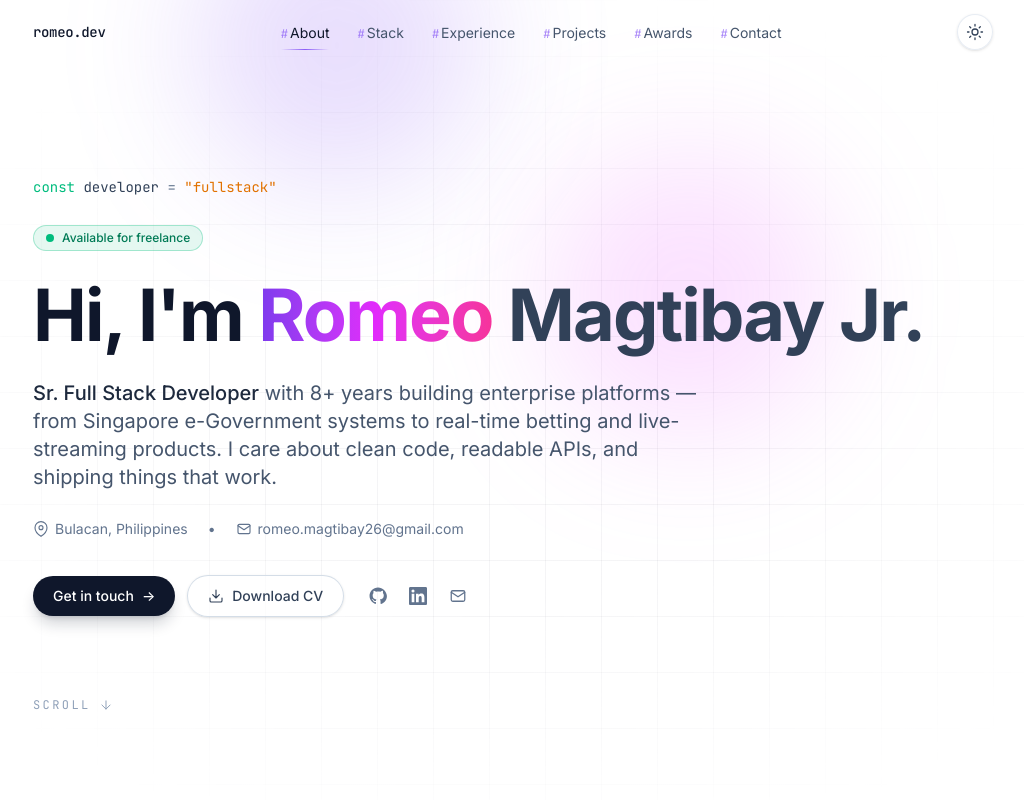
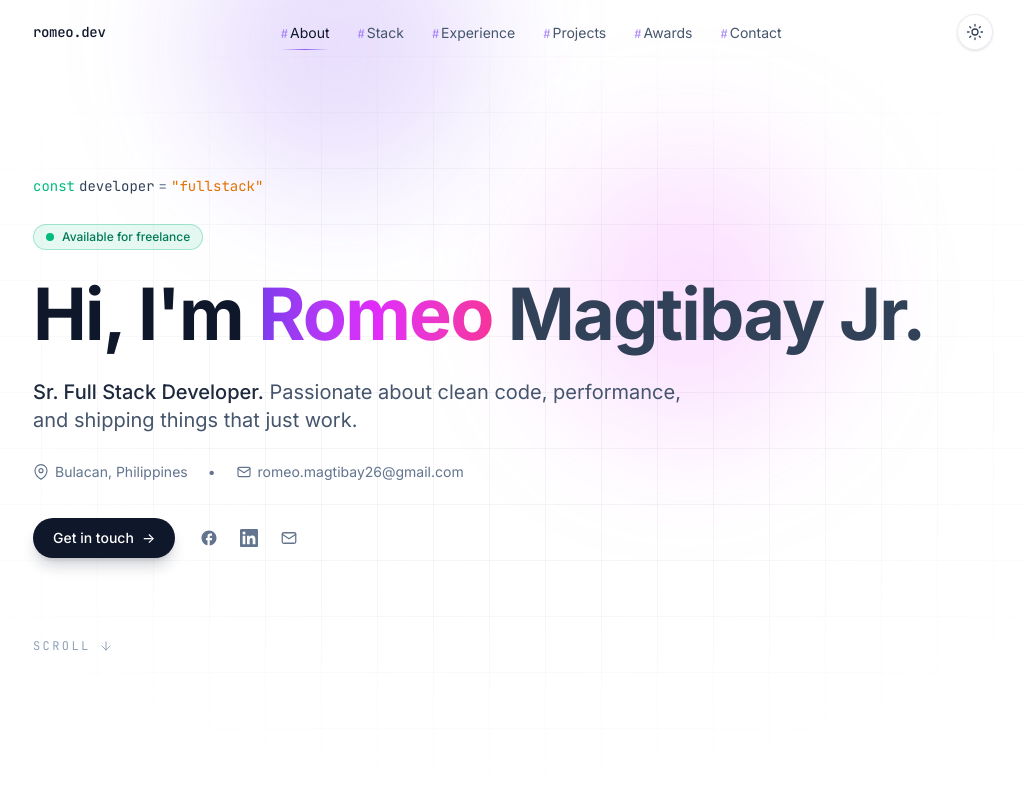
Before and after one commit to romeomagtibay/romeomagtibay.github.io, a React (Vite) app: page / in a window 1280 px wide. Shown: the top 800 px of the page, without its empty margins (127-1151 px from the left). Built offline with nearby package versions, Linux system fonts and the light colour scheme.

Commit message:
fix: data adjustments and some ui improvements

```diff
--- a/src/components/About.tsx
+++ b/src/components/About.tsx
@@ -35,7 +35,6 @@ export function About() {
                   </span>
                 }
               />
-              <Row label="Experience" value="8+ years" />
               <Row
                 label="Education"
                 value={
--- a/src/components/Contact.tsx
+++ b/src/components/Contact.tsx
@@ -1,6 +1,6 @@
 import { profile } from "../data/portfolio";
 import {
-  GitHubIcon,
+  FacebookIcon,
   LinkedInIcon,
   MailIcon,
   PhoneIcon,
@@ -13,6 +13,11 @@ type Channel = {
   href: string;
   Icon: React.ComponentType<React.SVGProps<SVGSVGElement>>;
 };
+
+// Strip the protocol/www
+function stripUrl(url: string) {
+  return url.replace(/^https?:\/\/(www\.)?/, "");
+}
 
 export function Contact() {
   const channels: Channel[] = [
@@ -29,16 +34,16 @@ export function Contact() {
       Icon: PhoneIcon,
     },
     {
-      label: "GitHub",
-      value: "github.com/romeomagtibay",
-      href: profile.github,
-      Icon: GitHubIcon,
+      label: "LinkedIn",
+      value: stripUrl(profile.linkedin),
+      href: profile.linkedin,
+      Icon: LinkedInIcon,
     },
     {
-      label: "LinkedIn",
-      value: "linkedin.com/in/romeomagtibay",
-      href: profile.linkedin,
-      Icon: LinkedInIcon,
+      label: "Facebook",
+      value: stripUrl(profile.facebook),
+      href: profile.facebook,
+      Icon: FacebookIcon,
     },
   ];
 
@@ -46,13 +51,13 @@ export function Contact() {
     <section id="contact" className="container-page section-pad">
       <SectionHeader index="06" file="contact.json" title="Get in touch" />
 
-      <div className="reveal overflow-hidden rounded-3xl border border-slate-200/80 bg-gradient-to-br from-white via-white to-brand-50/40 p-8 shadow-sm backdrop-blur-sm dark:border-slate-800/80 dark:from-slate-900/60 dark:via-slate-900/40 dark:to-brand-900/20 sm:p-10">
-        <div className="grid gap-10 md:grid-cols-2 md:items-center">
-          <div>
-            <h3 className="text-2xl font-semibold tracking-tight text-slate-900 dark:text-white sm:text-3xl">
+      <div className="reveal overflow-hidden rounded-2xl border border-slate-200/80 bg-gradient-to-br from-white via-white to-brand-50/40 p-4 shadow-sm backdrop-blur-sm dark:border-slate-800/80 dark:from-slate-900/60 dark:via-slate-900/40 dark:to-brand-900/20 sm:rounded-3xl sm:p-8 md:p-10">
+        <div className="grid gap-6 md:grid-cols-2 md:items-center md:gap-10">
+          <div className="min-w-0">
+            <h3 className="text-xl font-semibold tracking-tight text-slate-900 dark:text-white sm:text-2xl md:text-3xl">
               Have a project in mind?
             </h3>
-            <p className="mt-3 text-base text-slate-600 dark:text-slate-400">
+            <p className="mt-3 text-sm text-slate-600 dark:text-slate-400 sm:text-base">
               I'm currently full-time, but actively taking on{" "}
               <span className="font-medium text-slate-900 dark:text-slate-200">
                 freelance work
@@ -61,49 +66,45 @@ export function Contact() {
               modernization, or full builds. Drop a message and let's chat.
             </p>
 
-            <div className="mt-6 flex flex-wrap gap-3">
+            <div className="mt-5 flex flex-wrap gap-3 sm:mt-6">
               <a
                 href={`mailto:${profile.email}`}
-                className="group inline-flex items-center gap-2 rounded-full bg-slate-900 px-5 py-2.5 text-sm font-medium text-white shadow-lg shadow-slate-900/20 transition hover:bg-slate-800 dark:bg-white dark:text-slate-900 dark:hover:bg-slate-100"
+                className="group inline-flex items-center gap-2 rounded-full bg-slate-900 px-4 py-2 text-sm font-medium text-white shadow-lg shadow-slate-900/20 transition hover:bg-slate-800 dark:bg-white dark:text-slate-900 dark:hover:bg-slate-100 sm:px-5 sm:py-2.5"
               >
                 Send an email
-                <span aria-hidden="true" className="transition group-hover:translate-x-0.5">
+                <span
+                  aria-hidden="true"
+                  className="transition group-hover:translate-x-0.5"
+                >
                   →
                 </span>
-              </a>
-              <a
-                href={profile.resumeUrl}
-                download
-                className="inline-flex items-center gap-2 rounded-full border border-slate-300/80 bg-white/60 px-5 py-2.5 text-sm font-medium text-slate-700 shadow-sm transition hover:border-brand-400 hover:text-brand-600 dark:border-slate-700/80 dark:bg-slate-900/40 dark:text-slate-300 dark:hover:border-brand-400 dark:hover:text-brand-300"
-              >
-                Download CV
               </a>
             </div>
           </div>
 
-          <ul className="space-y-2">
+          <ul className="min-w-0 space-y-2">
             {channels.map((c) => (
-              <li key={c.label}>
+              <li key={c.label} className="min-w-0">
                 <a
                   href={c.href}
                   target={c.href.startsWith("http") ? "_blank" : undefined}
                   rel="noreferrer noopener"
-                  className="group flex items-center gap-4 rounded-xl border border-transparent bg-white/80 p-4 transition hover:border-brand-300/60 hover:shadow-sm dark:bg-slate-900/40 dark:hover:border-brand-400/40"
+                  className="group flex w-full min-w-0 items-center gap-3 rounded-xl border border-transparent bg-white/80 p-2.5 transition hover:border-brand-300/60 hover:shadow-sm dark:bg-slate-900/40 dark:hover:border-brand-400/40 sm:gap-4 sm:p-4"
                 >
-                  <span className="inline-flex h-10 w-10 flex-none items-center justify-center rounded-lg bg-gradient-to-br from-brand-500/15 to-fuchsia-500/15 text-brand-600 dark:text-brand-300">
-                    <c.Icon style={{ width: 18, height: 18 }} />
+                  <span className="inline-flex h-8 w-8 flex-none items-center justify-center rounded-lg bg-gradient-to-br from-brand-500/15 to-fuchsia-500/15 text-brand-600 dark:text-brand-300 sm:h-10 sm:w-10">
+                    <c.Icon className="h-4 w-4 sm:h-[18px] sm:w-[18px]" />
                   </span>
-                  <div className="min-w-0">
-                    <div className="font-mono text-[11px] uppercase tracking-[0.18em] text-slate-400 dark:text-slate-500">
+                  <div className="min-w-0 flex-1">
+                    <div className="font-mono text-[10px] uppercase tracking-[0.18em] text-slate-400 dark:text-slate-500 sm:text-[11px]">
                       {c.label}
                     </div>
-                    <div className="truncate text-sm font-medium text-slate-800 transition group-hover:text-brand-600 dark:text-slate-200 dark:group-hover:text-brand-300">
+                    <div className="truncate text-[13px] font-medium text-slate-800 transition group-hover:text-brand-600 dark:text-slate-200 dark:group-hover:text-brand-300 sm:text-sm">
                       {c.value}
                     </div>
                   </div>
                   <span
                     aria-hidden="true"
-                    className="ml-auto text-slate-400 transition group-hover:translate-x-0.5 group-hover:text-brand-500 dark:text-slate-600"
+                    className="hidden flex-none text-slate-400 transition group-hover:translate-x-0.5 group-hover:text-brand-500 dark:text-slate-600 sm:inline"
                   >
                     →
                   </span>
--- a/src/components/Experience.tsx
+++ b/src/components/Experience.tsx
@@ -29,7 +29,7 @@ export function Experience() {
             </span>
 
             <div className="rounded-2xl border border-slate-200/80 bg-white/60 p-5 shadow-sm backdrop-blur-sm transition hover:border-brand-400/50 hover:shadow-md dark:border-slate-800/80 dark:bg-slate-900/40 dark:hover:border-brand-400/40 sm:p-6">
-              <div className="flex flex-wrap items-baseline justify-between gap-2">
+              <div className="flex flex-col gap-1 sm:flex-row sm:flex-wrap sm:items-baseline sm:justify-between sm:gap-2">
                 <h3 className="text-lg font-semibold text-slate-900 dark:text-white">
                   {exp.role}
                 </h3>
--- a/src/components/Hero.tsx
+++ b/src/components/Hero.tsx
@@ -1,8 +1,7 @@
 import { profile } from "../data/portfolio";
 import {
   ArrowDownIcon,
-  DownloadIcon,
-  GitHubIcon,
+  FacebookIcon,
   LinkedInIcon,
   MailIcon,
   MapPinIcon,
@@ -31,16 +30,18 @@ export function Hero() {
       <div className="container-page">
         <div className="flex flex-col items-start gap-6 sm:gap-7">
           {/* Console line */}
-          <div className="font-mono text-sm text-slate-500 dark:text-slate-500 animate-fade-up">
+          <div className="inline-flex items-center font-mono text-sm text-slate-500 dark:text-slate-500 animate-fade-up">
             <span className="text-emerald-500 dark:text-emerald-400">
               const
-            </span>{" "}
-            <span className="text-slate-700 dark:text-slate-300">developer</span>{" "}
-            <span>=</span>{" "}
-            <span className="text-amber-600 dark:text-amber-300">
+            </span>
+            <span className="ml-1 text-slate-700 dark:text-slate-300">
+              developer
+            </span>
+            <span className="ml-1">=</span>
+            <span className="ml-1 text-amber-600 dark:text-amber-300">
               "fullstack"
             </span>
-            <span className="animate-blink ml-0.5 inline-block h-4 w-[2px] -translate-y-[2px] bg-slate-700 dark:bg-slate-300" />
+            <span className="animate-blink ml-1 inline-block h-3.5 w-[2px] bg-slate-700 dark:bg-slate-300" />
           </div>
 
           {/* Status pills */}
@@ -72,11 +73,9 @@ export function Hero() {
             style={{ animationDelay: "200ms" }}
           >
             <span className="font-medium text-slate-800 dark:text-slate-200">
-              {profile.role}
+              {profile.role}.
             </span>{" "}
-            with 8+ years building enterprise platforms — from Singapore
-            e-Government systems to real-time betting and live-streaming products.
-            I care about clean code, readable APIs, and shipping things that work.
+            {profile.tagline}
           </p>
 
           {/* Meta */}
@@ -112,20 +111,21 @@ export function Hero() {
                 →
               </span>
             </a>
-            <a
+            {/* <a
               href={profile.resumeUrl}
               download
               className="inline-flex items-center gap-2 rounded-full border border-slate-300/80 bg-white/60 px-5 py-2.5 text-sm font-medium text-slate-700 shadow-sm transition hover:border-brand-400 hover:text-brand-600 dark:border-slate-700/80 dark:bg-slate-900/40 dark:text-slate-300 dark:hover:border-brand-400 dark:hover:text-brand-300"
             >
               <DownloadIcon style={{ width: 16, height: 16 }} />
               Download CV
-            </a>
+            </a> */}
+            {/* Disable Download CV button for now */}
 
             <div className="ml-1 flex items-center gap-1">
               <SocialIcon
-                href={profile.github}
-                label="GitHub"
-                Icon={GitHubIcon}
+                href={profile.facebook}
+                label="Facebook"
+                Icon={FacebookIcon}
               />
               <SocialIcon
                 href={profile.linkedin}
--- a/src/components/Icons.tsx
+++ b/src/components/Icons.tsx
@@ -47,6 +47,14 @@ export function LinkedInIcon(props: SVGProps<SVGSVGElement>) {
   return (
     <svg viewBox="0 0 24 24" fill="currentColor" {...props}>
       <path d="M20.45 20.45h-3.55v-5.57c0-1.33-.02-3.04-1.85-3.04-1.85 0-2.13 1.45-2.13 2.94v5.67H9.36V9h3.41v1.56h.05c.48-.91 1.65-1.85 3.4-1.85 3.64 0 4.31 2.4 4.31 5.51v6.23zM5.34 7.43a2.06 2.06 0 1 1 0-4.12 2.06 2.06 0 0 1 0 4.12zM7.12 20.45H3.56V9h3.56v11.45zM22.22 0H1.77C.79 0 0 .77 0 1.72v20.56C0 23.23.79 24 1.77 24h20.45c.98 0 1.78-.77 1.78-1.72V1.72C24 .77 23.2 0 22.22 0z" />
+    </svg>
+  );
+}
+
+export function FacebookIcon(props: SVGProps<SVGSVGElement>) {
+  return (
+    <svg viewBox="0 0 24 24" fill="currentColor" {...props}>
+      <path d="M22 12c0-5.52-4.48-10-10-10S2 6.48 2 12c0 4.84 3.44 8.87 8 9.8V15H8v-3h2V9.5C10 7.57 11.57 6 13.5 6H16v3h-2c-.55 0-1 .45-1 1v2h3v3h-3v6.95c5.05-.5 9-4.76 9-9.95z" />
     </svg>
   );
 }
--- a/src/components/Navbar.tsx
+++ b/src/components/Navbar.tsx
@@ -73,7 +73,7 @@ export function Navbar({ theme, onToggleTheme }: Props) {
           href="#top"
           className="group flex items-center gap-2 font-mono text-sm font-medium tracking-tight text-slate-900 dark:text-slate-100"
         >
-          <span className="hidden sm:inline">romeo.dev</span>
+          <span>romeo.dev</span>
         </a>
 
         <ul className="hidden items-center gap-1 md:flex">
--- a/src/data/portfolio.ts
+++ b/src/data/portfolio.ts
@@ -1,13 +1,12 @@
 export const profile = {
   name: "Romeo Magtibay Jr.",
   role: "Sr. Full Stack Developer",
-  tagline:
-    "Building scalable, maintainable web applications with clean architecture and pragmatic engineering.",
+  tagline: "Passionate about clean code, performance, and shipping things that just work.",
   location: "Bulacan, Philippines",
   email: "romeo.magtibay26@gmail.com",
   phone: "+63 909 696 3041",
-  github: "https://github.com/", // update if you have a public profile
-  linkedin: "https://www.linkedin.com/", // update if you have a public profile
+  linkedin: "https://www.linkedin.com/in/romeo-magtibay",
+  facebook: "https://www.facebook.com/kyohei.magtibay",
   resumeUrl: `${import.meta.env.BASE_URL}Romeo_Magtibay_Jr_CV.pdf`,
   status: {
     fullTime: true,
@@ -15,9 +14,7 @@ export const profile = {
   },
 };
 
-export const about = `I'm a Senior Full Stack Developer with 8+ years of hands-on experience across enterprise platforms — from Singapore e-Government systems to real-time betting and live-streaming products. I work end-to-end across UI, frontend, and backend, comfortable in both Java/Spring and modern JavaScript stacks.
-
-I'm currently full-time at Anagenesis Inc., and I'm also open to freelance work in the evenings/weekends — small to mid-size projects, API design, frontend modernization, or full builds. If you're shipping something I can help with, let's talk.`;
+export const about = `I'm a Senior Full Stack Developer with hands-on experience across enterprise platforms — from Singapore e-Government systems to real-time betting and live-streaming products. I work end-to-end across UI, frontend, and backend, comfortable in both Java/Spring and modern JavaScript stacks.`;
 
 export type SkillGroup = {
   title: string;
@@ -103,6 +100,7 @@ export const experiences: Experience[] = [
     bullets: [
       "Translated UI/UX designs into production-ready web and mobile features.",
       "Built REST APIs and full-stack functionality for cross-platform betting applications.",
+      "Implemented Redis Pub/Sub as a message queue for real-time event distribution across services.",
       "Diagnosed and resolved defects across QA, UAT, pre-live, and production environments.",
       "Followed Agile practices — daily stand-ups, sprint planning, reviews, and retrospectives.",
     ],
@@ -126,6 +124,7 @@ export const experiences: Experience[] = [
       "Contributed to the ground-up development of a web-based e-Submission system.",
       "Developed full-stack features and translated FDS into production-ready code.",
       "Supported SIT database management, monitoring, and maintenance.",
+      "Participated in the full SDLC, from development to production deployment.",
     ],
   },
   {
@@ -150,14 +149,15 @@ export type Project = {
 export const projects: Project[] = [
   {
     name: "Enterprise Betting System",
-    context: "Anagenesis Inc. / Cybilltek Software Inc.",
+    context: "Web App",
     summary:
-      "Cross-platform real-time betting and live-casino platform supporting football, basketball, tennis, and esports — built for high concurrent traffic and live data processing.",
+      "Contributed to a cross-platform real-time betting and live-casino platform supporting football, basketball, tennis, and esports — built for high concurrent traffic and live data processing.",
     tags: [
       "Java 8",
       "Angular 18",
       "Spring",
       "Google Guice",
+      "Redis",
       "Redis Pub/Sub",
       "MSSQL",
       "Jenkins",
@@ -165,9 +165,9 @@ export const projects: Project[] = [
   },
   {
     name: "Live Streaming & Sports Platform",
-    context: "Mobile Web App — Anagenesis / Cybilltek",
+    context: "Mobile Web App",
     summary:
-      "Mobile-first web platform delivering real-time live streaming of sports and esports events — football, basketball, tennis, and esports.",
+      "Contributed to a mobile-first web platform delivering real-time live streaming of sports and esports events — football, basketball, tennis, and esports.",
     tags: [
       "Java 17",
       "Angular 17",
@@ -176,13 +176,14 @@ export const projects: Project[] = [
       "Mockito",
       "PostgreSQL",
       "Redis",
+      "Jenkins",
     ],
   },
   {
     name: "GENIE",
     context: "Singapore E-Government — Legal Aid Bureau, Ministry of Law",
     summary:
-      "End-to-end paperless case management system for legal aid applications — digitizing registration, document storage, workflow processing, and case tracking.",
+      "Contributed to an end-to-end paperless case management system for legal aid applications — digitizing registration, document storage, workflow processing, and case tracking.",
     tags: [
       "Java",
       "Sencha Ext JS",
@@ -198,14 +199,14 @@ export const projects: Project[] = [
     name: "ERA — Enterprise Registry & Archival",
     context: "Singapore E-Government — Land Transport Authority",
     summary:
-      "National vehicle registration and archival system for the LTA — managing registration workflows, engineering drawings, and official transport documentation.",
+      "Contributed to a national vehicle registration and archival system for the LTA — managing registration workflows, engineering drawings, and official transport documentation.",
     tags: ["Java", "Sencha Ext JS", "Struts 2", "Hibernate 3", "Oracle", "Apache Solr"],
   },
   {
     name: "CORENET 2.0",
     context: "Singapore E-Government — Construction Submission",
     summary:
-      "National platform for electronic submission and processing of building and construction applications, used by Qualified Professionals across Singapore.",
+      "Contributed to a national platform for electronic submission and processing of building and construction applications, used by Qualified Professionals across Singapore.",
     tags: [
       "Java",
       "React.js",
@@ -221,7 +222,7 @@ export const projects: Project[] = [
     name: "URADAX 2.0",
     context: "Singapore E-Government — Urban Redevelopment Authority",
     summary:
-      "Workflow-driven system for processing land use and development applications — supporting occupancy and planning approvals within Singapore's regulatory framework.",
+      "Contributed to a workflow-driven system for processing land use and development applications — supporting occupancy and planning approvals within Singapore's regulatory framework.",
     tags: [
       "Java",
       "Syncfusion EJ2",
@@ -235,7 +236,7 @@ export const projects: Project[] = [
     name: "PAVO E-Collaboration",
     context: "Novasolutions — Internal DMS",
     summary:
-      "In-house document management system handling employee leave applications, project documentation (URS, FDS, PDG), and environment setup references.",
+      "Contributed to an in-house document management system handling employee leave applications, project documentation (URS, FDS, PDG), and environment setup references.",
     tags: ["Java", "Sencha Ext JS", "Struts 2", "Hibernate 3", "MSSQL", "Apache Solr"],
   },
 ];
```
Also changed, not shown: 1 other file (tests, documents, lock files or other folders).
